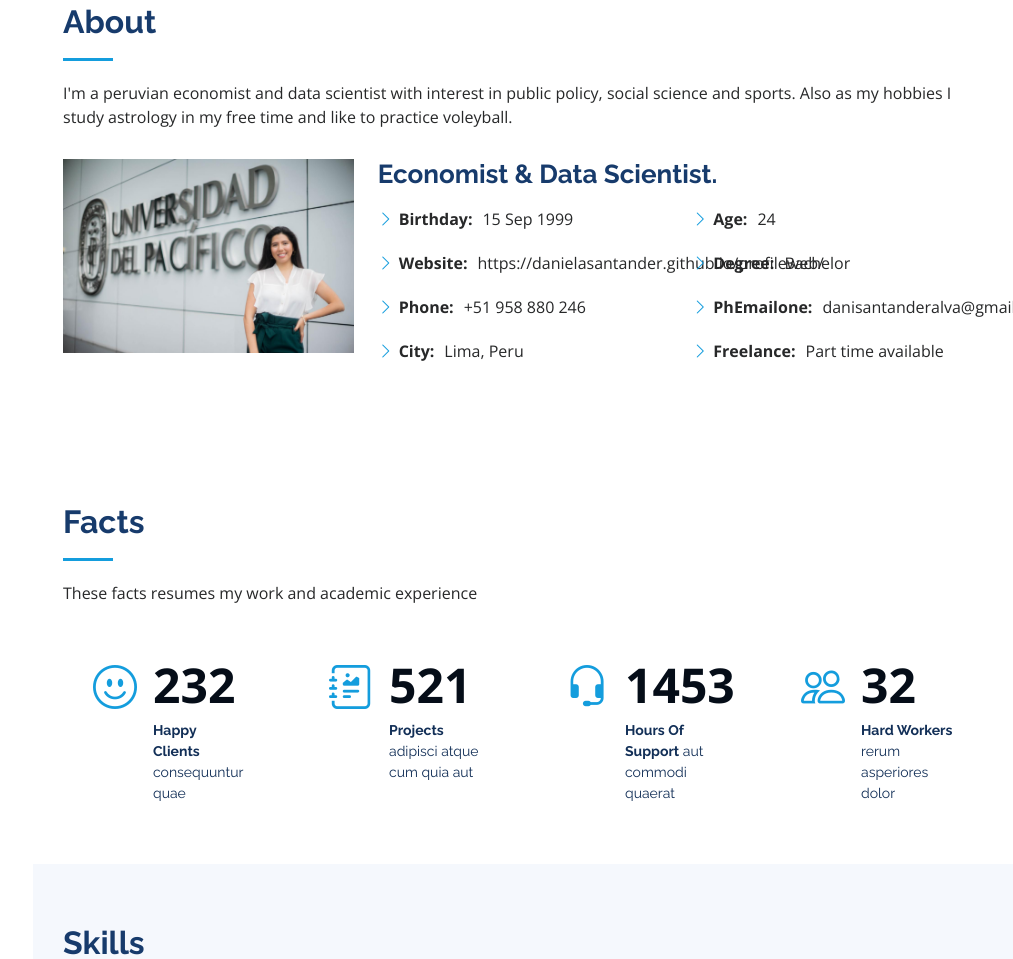
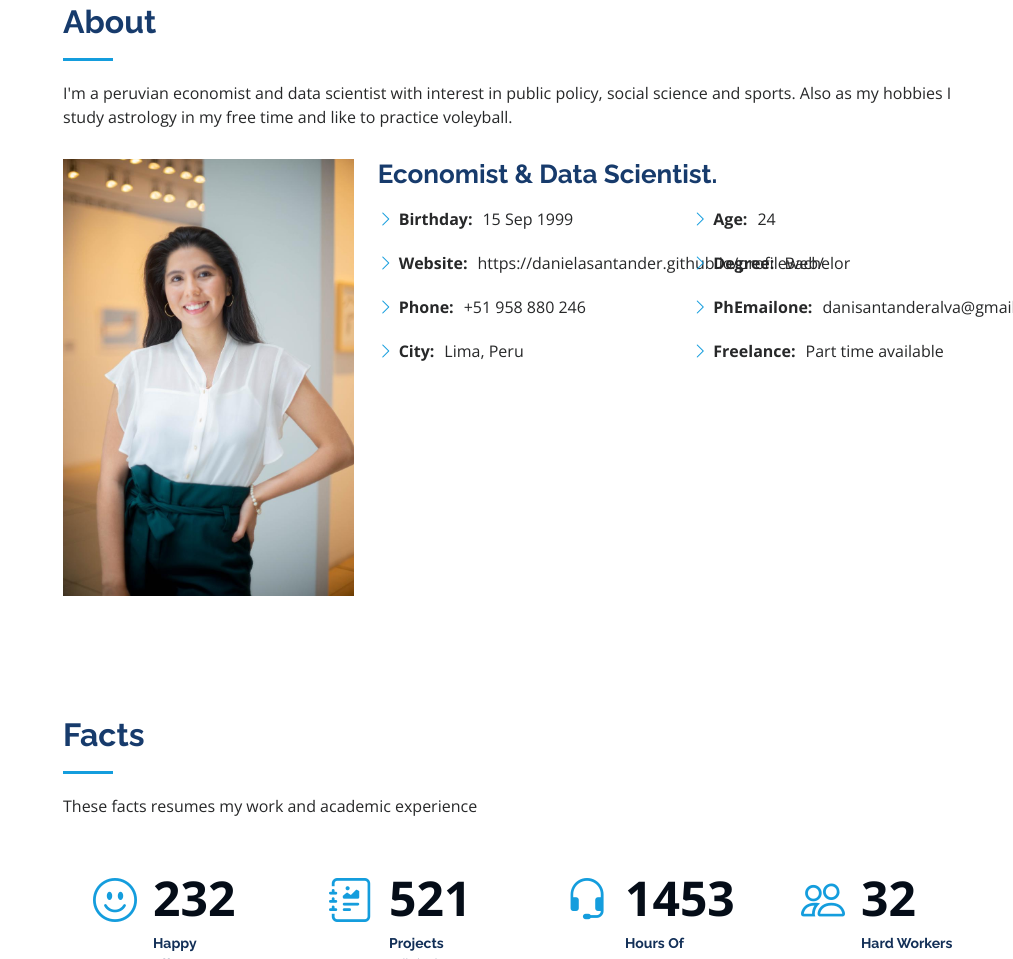
Before and after one commit to danielasantander/profileweb, a plain HTML site: page index.html in a window 1280 px wide. Shown: the part 857-1816 px from the top of the page, without its empty margins (267-1280 px from the left). Drawn offline with nearby package versions, Linux system fonts and the light colour scheme.

Commit message:
Update index.html

```diff
--- a/index.html
+++ b/index.html
@@ -91,7 +91,7 @@
 
         <div class="row">
           <div class="col-lg-4" data-aos="fade-right">
-            <img src="assets/img/profile-img_DS.jpg" class="img-fluid" alt="">
+            <img src="assets/img/profile-img_DS2.jpg" class="img-fluid" alt="">
           </div>
           <div class="col-lg-8 pt-4 pt-lg-0 content" data-aos="fade-left">
             <h3>Economist &amp; Data Scientist.</h3>
```
